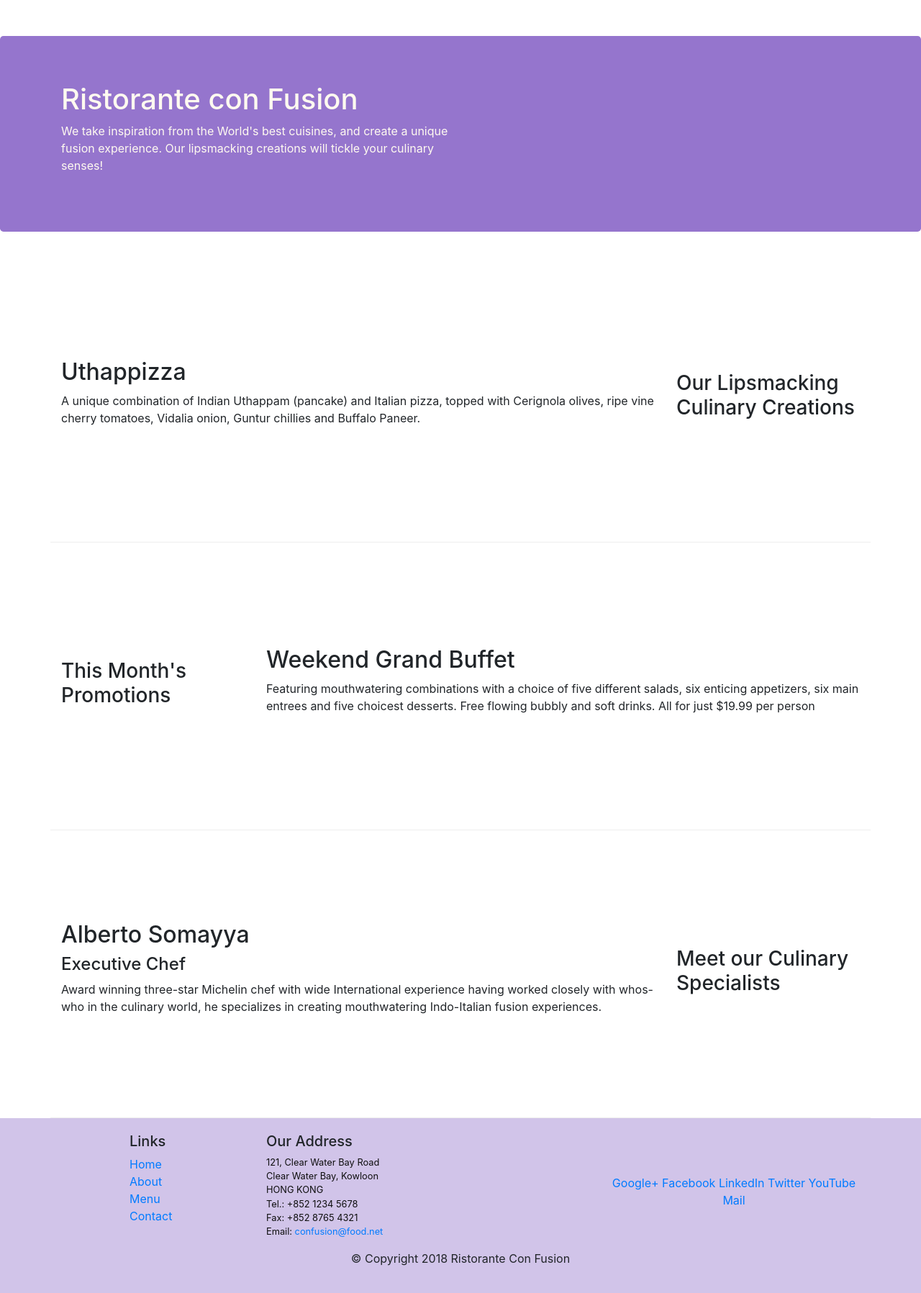
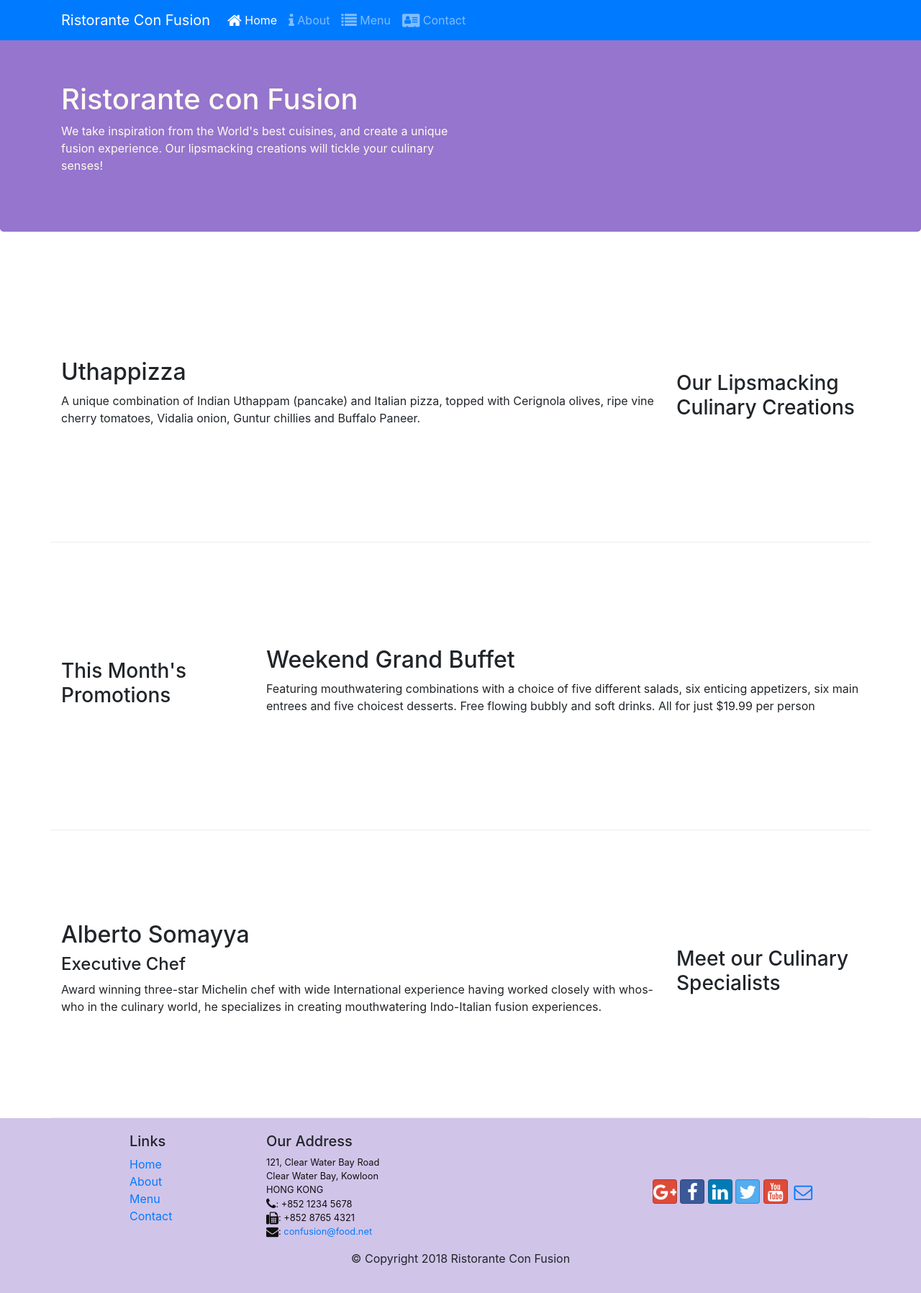
Before and after one commit to khudania/conFusion, a website: page index.html in a window 1280 px wide. Shown: the whole page at 72% size. Drawn offline with nearby package versions, Linux system fonts and the light colour scheme.

Commit message:
Icon Fonts

```diff
--- a/index.html
+++ b/index.html
@@ -10,10 +10,32 @@
 
     <!-- Bootstrap CSS -->
     <link rel="stylesheet" href="node_modules/bootstrap/dist/css/bootstrap.min.css">
+    <link rel="stylesheet" href="node_modules/font-awesome/css/font-awesome.min.css">
+    <link rel="stylesheet" href="node_modules/bootstrap-social/bootstrap-social.css">
     <title>Ristorante Con Fusion</title>
 </head>
 
 <body>
+
+        <nav class="navbar navbar-dark navbar-expand-sm bg-primary fixed-top">
+                <div class="container">
+
+                        <button class="navbar-toggler" type="button" data-toggle="collapse" data-target="#Navbar">
+                                <span class="navbar-toggler-icon"></span>
+                            </button>
+
+                   <a class="navbar-brand" href="#">Ristorante Con Fusion</a>
+                   <div class="collapse navbar-collapse" id="Navbar">
+                        <ul class="navbar-nav mr-auto">
+                                <li class="nav-item active"><a class="nav-link" href="#"><span class="fa fa-home fa-lg"></span> Home</a></li>
+                                <li class="nav-item"><a class="nav-link" href="./aboutus.html"><span class="fa fa-info fa-lg"></span> About</a></li>
+                                <li class="nav-item"><a class="nav-link" href="#"><span class="fa fa-list fa-lg"></span> Menu</a></li>
+                                <li class="nav-item"><a class="nav-link" href="#"><span class="fa fa-address-card fa-lg"></span> Contact</a></li>
+                        </ul>
+                        </div>
+
+                </div>
+            </nav>
 
     <header class="jumbotron">
         <div class="container">
@@ -88,20 +110,21 @@
                         121, Clear Water Bay Road<br>
                         Clear Water Bay, Kowloon<br>
                         HONG KONG<br>
-                        Tel.: +852 1234 5678<br>
-                        Fax: +852 8765 4321<br>
-                        Email: <a href="mailto:confusion@food.net">confusion@food.net</a>
+                        <i class="fa fa-phone fa-lg"></i>: +852 1234 5678<br>
+                      <i class="fa fa-fax fa-lg"></i>: +852 8765 4321<br>
+                      <i class="fa fa-envelope fa-lg"></i>:
+                      <a href="mailto:confusion@food.net">confusion@food.net</a>
                     </address>
                 </div>
                 <div class="col-12 col-sm-4 align-self-center">
-                    <div class="text-center">
-                        <a href="http://google.com/+">Google+</a>
-                        <a href="http://www.facebook.com/profile.php?id=">Facebook</a>
-                        <a href="http://www.linkedin.com/in/">LinkedIn</a>
-                        <a href="http://twitter.com/">Twitter</a>
-                        <a href="http://youtube.com/">YouTube</a>
-                        <a href="mailto:">Mail</a>
-                    </div>
+                        <div class="text-center">
+                                <a class="btn btn-social-icon btn-google" href="http://google.com/+"><i class="fa fa-google-plus"></i></a>
+                                <a class="btn btn-social-icon btn-facebook" href="http://www.facebook.com/profile.php?id="><i class="fa fa-facebook"></i></a>
+                                <a class="btn btn-social-icon btn-linkedin" href="http://www.linkedin.com/in/"><i class="fa fa-linkedin"></i></a>
+                                <a class="btn btn-social-icon btn-twitter" href="http://twitter.com/"><i class="fa fa-twitter"></i></a>
+                                <a class="btn btn-social-icon btn-google" href="http://youtube.com/"><i class="fa fa-youtube"></i></a>
+                                <a class="btn btn-social-icon" href="mailto:"><i class="fa fa-envelope-o"></i></a>
+                            </div>
                 </div>
             </div>
             <div class="row justify-content-center">
```
Also changed, not shown: aboutus.html (+18 -15 lines).
